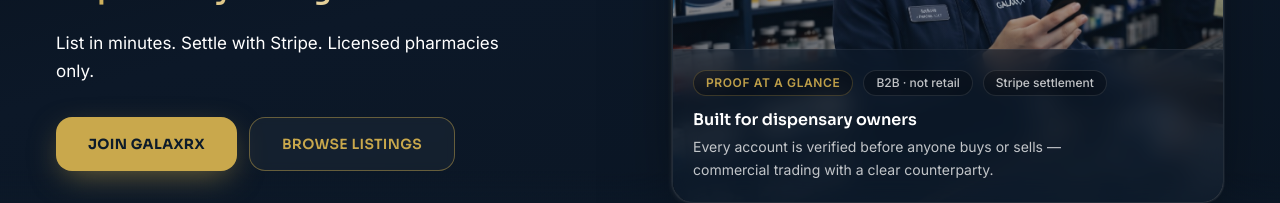
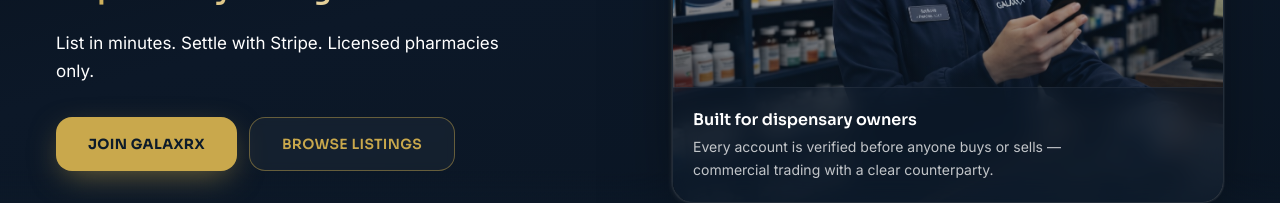
Before and after one commit to galaxrx/galaxrx-marketplace, a Next.js app: page / in a window 1280 px wide. Shown: the part 348-551 px from the top of the page. Built offline with nearby package versions, Linux system fonts and the light colour scheme; no server answers.

Commit message:
Hero: remove proof chips from image overlay

```diff
--- a/app/page.tsx
+++ b/app/page.tsx
@@ -321,18 +321,7 @@ export default function HomePage() {
                   aria-hidden
                 />
                 <div className="absolute bottom-0 left-0 right-0 border-t border-white/[0.06] bg-[#0D1B2A]/55 p-4 backdrop-blur-md sm:p-5">
-                  <div className="flex flex-wrap gap-2 sm:gap-2.5">
-                    <span className="rounded-full border border-gold/25 bg-black/30 px-3 py-1 text-[0.65rem] font-semibold uppercase tracking-wider text-gold/95 sm:text-xs">
-                      Proof at a glance
-                    </span>
-                    <span className="rounded-full border border-white/[0.1] bg-black/25 px-3 py-1 text-[0.65rem] font-medium text-white/75 sm:text-xs">
-                      B2B · not retail
-                    </span>
-                    <span className="rounded-full border border-white/[0.1] bg-black/25 px-3 py-1 text-[0.65rem] font-medium text-white/75 sm:text-xs">
-                      Stripe settlement
-                    </span>
-                  </div>
-                  <p className="mt-3 font-heading text-sm font-semibold text-white sm:text-base">Built for dispensary owners</p>
+                  <p className="font-heading text-sm font-semibold text-white sm:text-base">Built for dispensary owners</p>
                   <p className="mt-1 max-w-md text-sm leading-relaxed text-white/75">
                     Every account is verified before anyone buys or sells — commercial trading with a clear counterparty.
                   </p>
```
